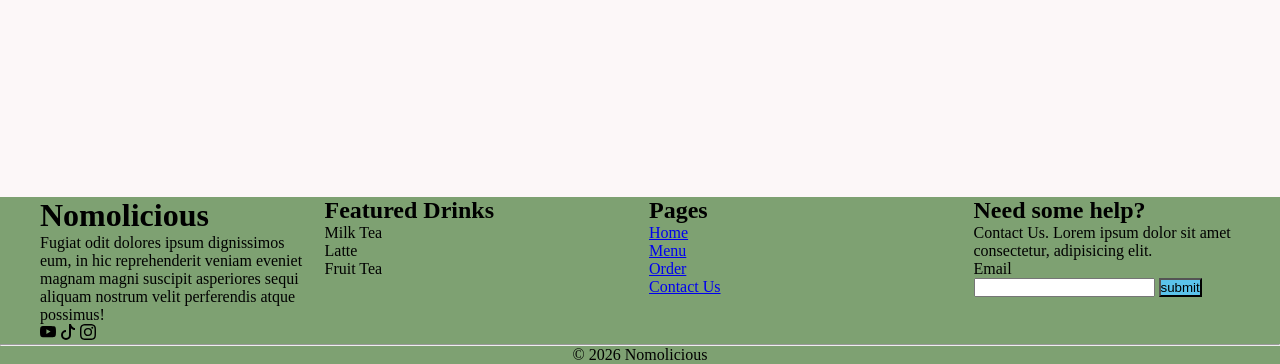
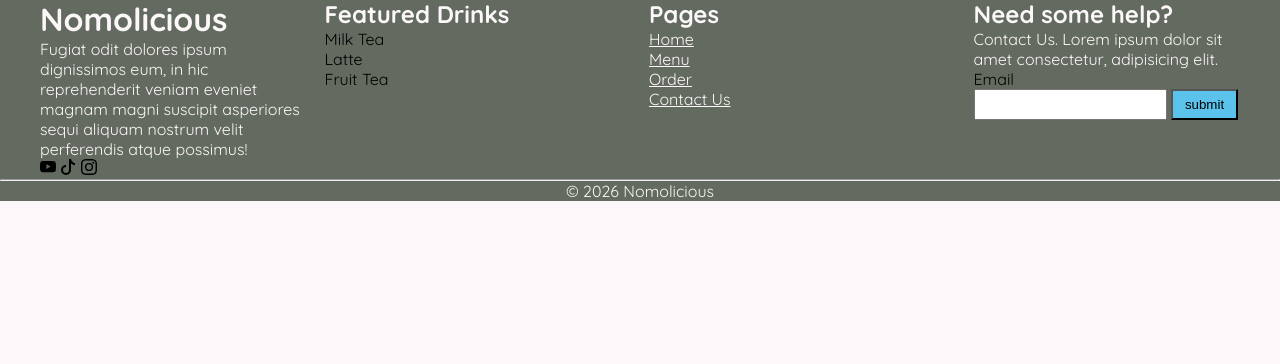
Before and after one commit to k-1224/Drink-Shop, a Flask app: page /menu in a window 1280 px wide. Shown: the part 663-1027 px from the top of the page. After the commit the page ends 864 px from the top, so only its background shows below. Run offline with Flask 3, Linux system fonts and the light colour scheme; some web fonts are replaced.

Commit message:
change footer font color then add padding

```diff
--- a/STATIC/CSS/style.css
+++ b/STATIC/CSS/style.css
@@ -10,11 +10,13 @@
 @import url('https://fonts.googleapis.com/css2?family=DynaPuff:wght@400..700&family=Mouse+Memoirs&family=Oi&family=Quicksand:wght@300..700&display=swap');
 :root {
   --base-color: #FCF7F8;
-  --text-color: #0B2027;
+  /* --base-background: #0B2027; */
+  --base-background: #636B61;
   --accent-color: #5BC3EB;
   --cta-color: #502419;
   /* --primary-color: #7EA172;  */
   --primary-color: #ebebde;
+  --nav-bg-color: #F4E4D5;
 }
 
 
@@ -26,7 +28,7 @@
 header {
   display: flex;
   height: 40px;
-  background-color: var(--accent-color);
+  background-color: var(--base-background);
   justify-content: space-around;
   align-items: center;
 }
@@ -76,17 +78,20 @@ button {
   background-color: #5BC3EB;
 }
 
-main {
-  background-color: #FCF7F8;
-  height: 100vh;
+body {
+  height: 100px;
 }
 
+main {
+  background-color: var(--base-color);
+}
 
 footer {
-  background-color: #7EA172;
+  background-color: var(--base-background);
   display: flex;
   justify-content: center;
   flex-direction: column;
+  font-family: "Quicksand", system-ui;
 }
 
 .footer-first {
@@ -107,8 +112,19 @@ footer {
   list-style: none;
 }
 
-hr {
-  background-color: blue;
+footer h1,
+footer h2,
+footer p,
+footer a {
+  color: var(--base-color);
+}
+
+.footer-question input {
+  padding: 6px;
+}
+
+.footer-question button {
+  padding: 6px 12px;
 }
 
 .second-footer {
```
